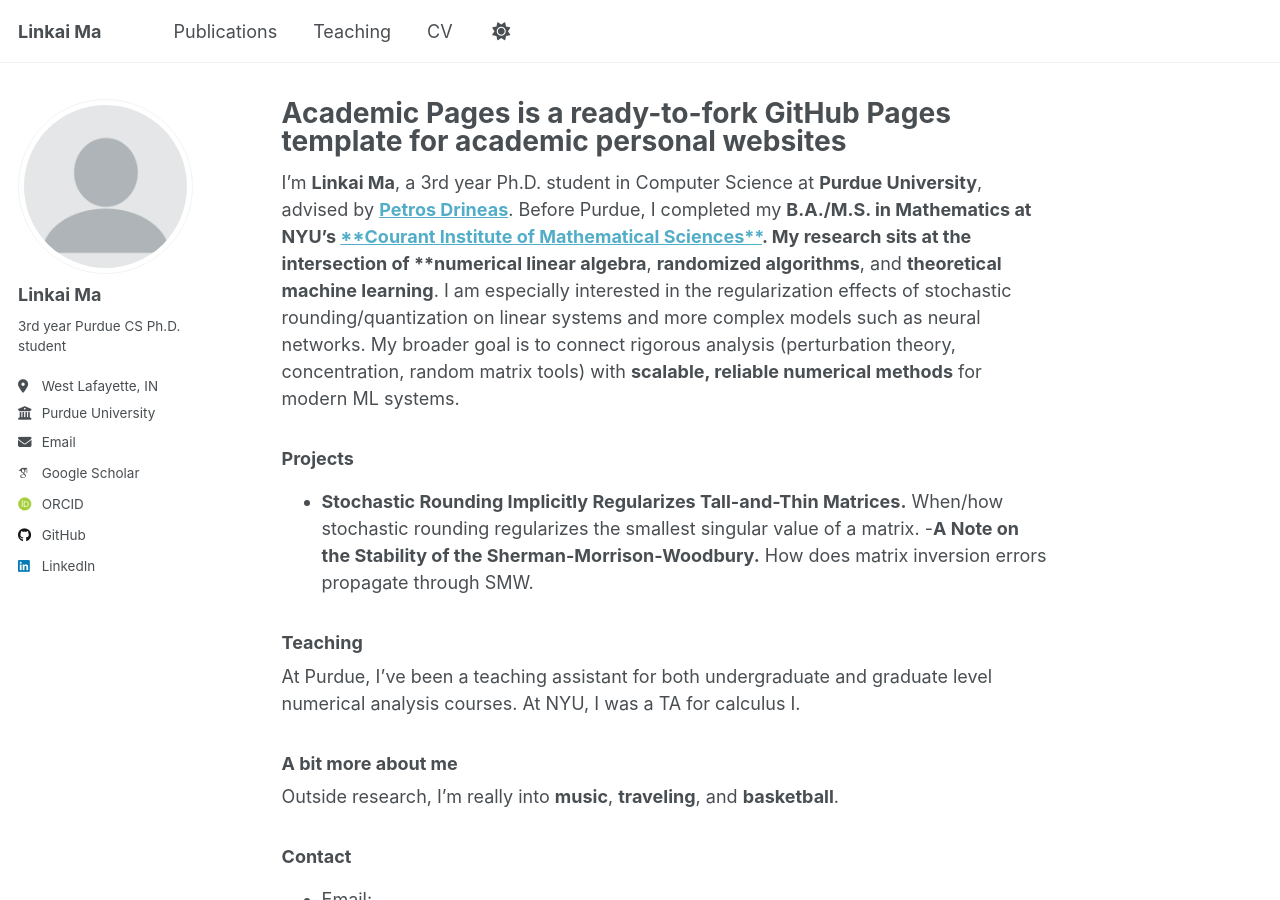
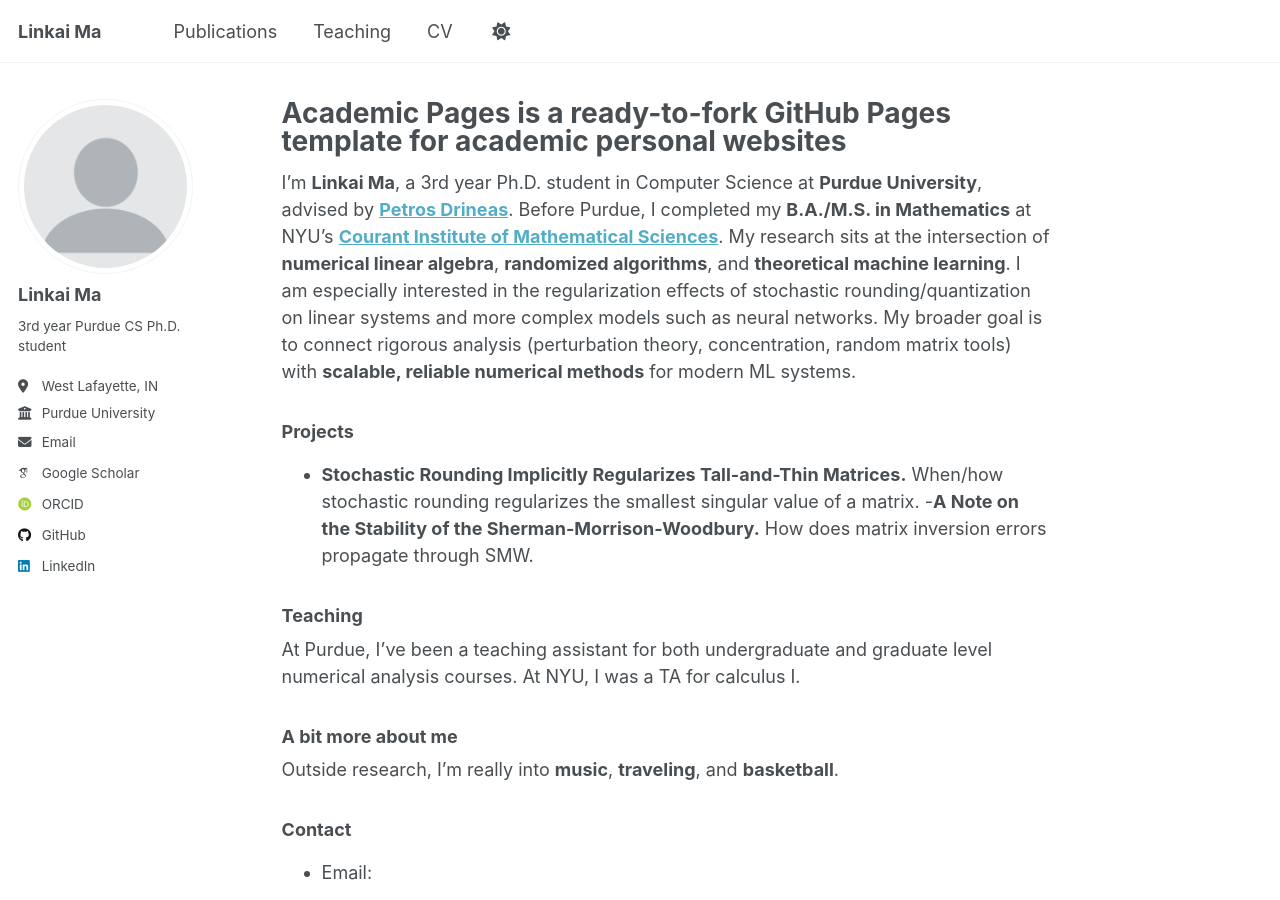
Before and after one commit to LinkaiMa/LinkaiMa.github.io, a Jekyll site: the page built from _pages/about.md, in a window 1280 px wide and 900 px high. Built offline with Jekyll 4.4.1, drawn with Linux system fonts in a browser that asks for light colours; some web fonts are replaced; a script that is not in the unit is left out.

```diff
--- a/_pages/about.md
+++ b/_pages/about.md
@@ -7,7 +7,7 @@ redirect_from:
   - /about.html
 ---
 
-I’m **Linkai Ma**, a 3rd year Ph.D. student in Computer Science at **Purdue University**, advised by [**Petros Drineas**](https://www.cs.purdue.edu/homes/pdrineas/). Before Purdue, I completed my **B.A./M.S. in Mathematics at NYU’s [**Courant Institute of Mathematical Sciences**](https://cims.nyu.edu/dynamic/).  My research sits at the intersection of **numerical linear algebra**, **randomized algorithms**, and **theoretical machine learning**. I am especially interested in the regularization effects of stochastic rounding/quantization on linear systems and more complex models such as neural networks. My broader goal is to connect rigorous analysis (perturbation theory, concentration, random matrix tools) with **scalable, reliable numerical methods** for modern ML systems.
+I’m **Linkai Ma**, a 3rd year Ph.D. student in Computer Science at **Purdue University**, advised by [**Petros Drineas**](https://www.cs.purdue.edu/homes/pdrineas/). Before Purdue, I completed my **B.A./M.S. in Mathematics** at NYU’s [**Courant Institute of Mathematical Sciences**](https://cims.nyu.edu/dynamic/).  My research sits at the intersection of **numerical linear algebra**, **randomized algorithms**, and **theoretical machine learning**. I am especially interested in the regularization effects of stochastic rounding/quantization on linear systems and more complex models such as neural networks. My broader goal is to connect rigorous analysis (perturbation theory, concentration, random matrix tools) with **scalable, reliable numerical methods** for modern ML systems.
 
 
 ### Projects
```
